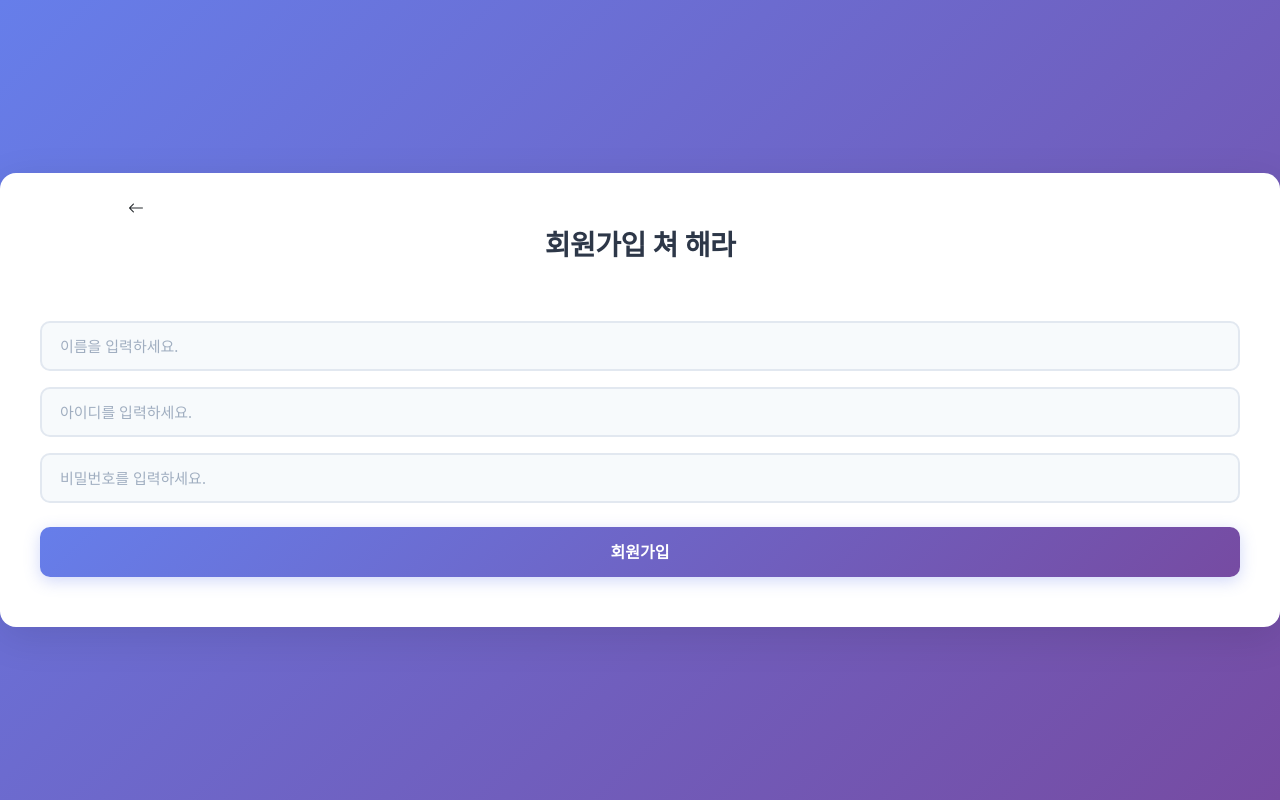
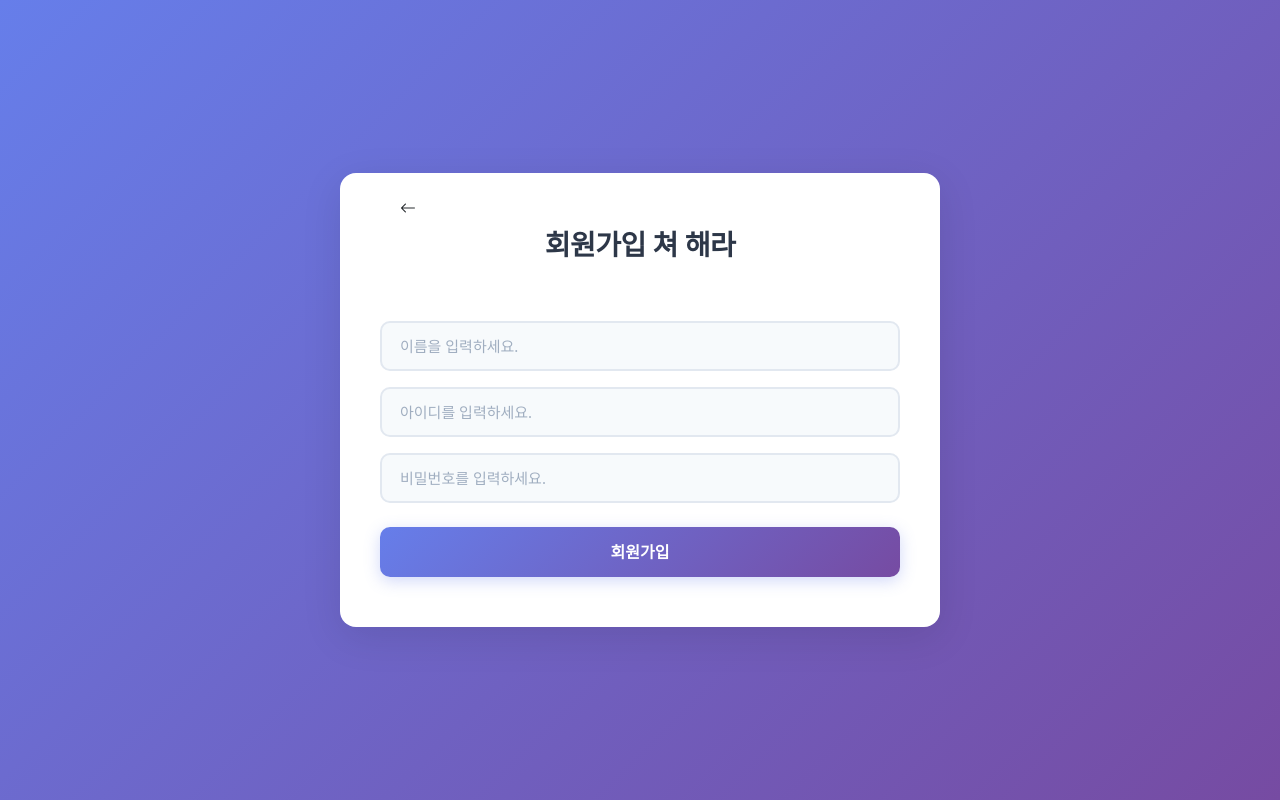
Before and after one commit to Sean-Kim-27/testReact, a React (Create React App) app: page /registerPage in a window 1280 px wide. Built offline with nearby package versions, Linux system fonts and the light colour scheme.

Commit message:
register page update

```diff
--- a/src/styles/registerPage.css
+++ b/src/styles/registerPage.css
@@ -1,6 +1,6 @@
 /* 회원가입 페이지 스타일 */
 .register_container {
-    width: 100%;
+    width: 600px;
     height: 600px;
     position: relative;
     display: flex;
@@ -151,3 +151,9 @@
     position: relative;
     width: 100%;
 }
+
+@media screen and (max-width: 760px) {
+    .register_container {
+        width: 100%;
+    }
+}
```
